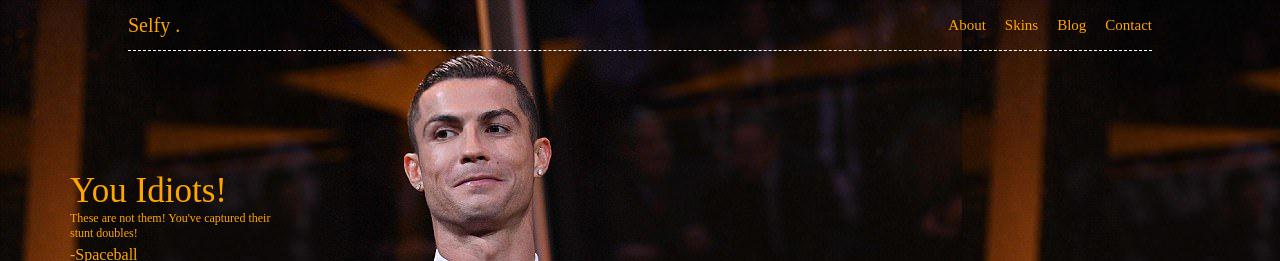
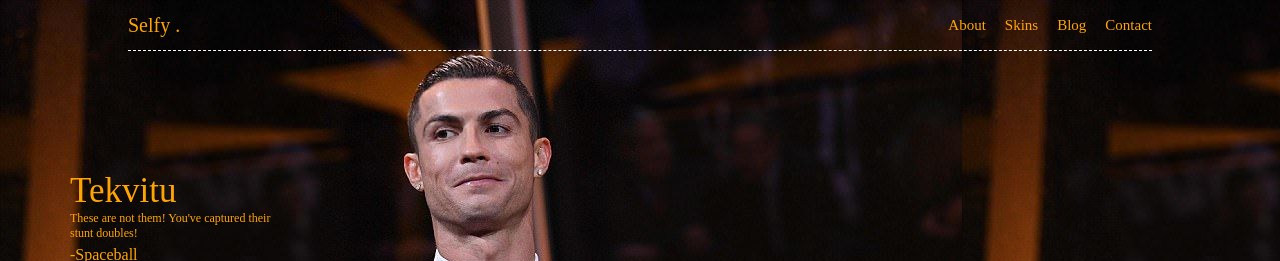
Before and after one commit to Tekvitu/Practice-3, a plain HTML site: page index.html in a window 1280 px wide. Shown: the top 261 px of the page. Drawn offline with Linux system fonts and the light colour scheme.

Commit message:
Add files via upload

```diff
--- a/index.html
+++ b/index.html
@@ -23,7 +23,7 @@
 
         <div class="body1">
             <div class="above">
-                You Idiots!
+                Tekvitu
             </div>
             <div class="middle">
                 These are not them! You've captured their
```
